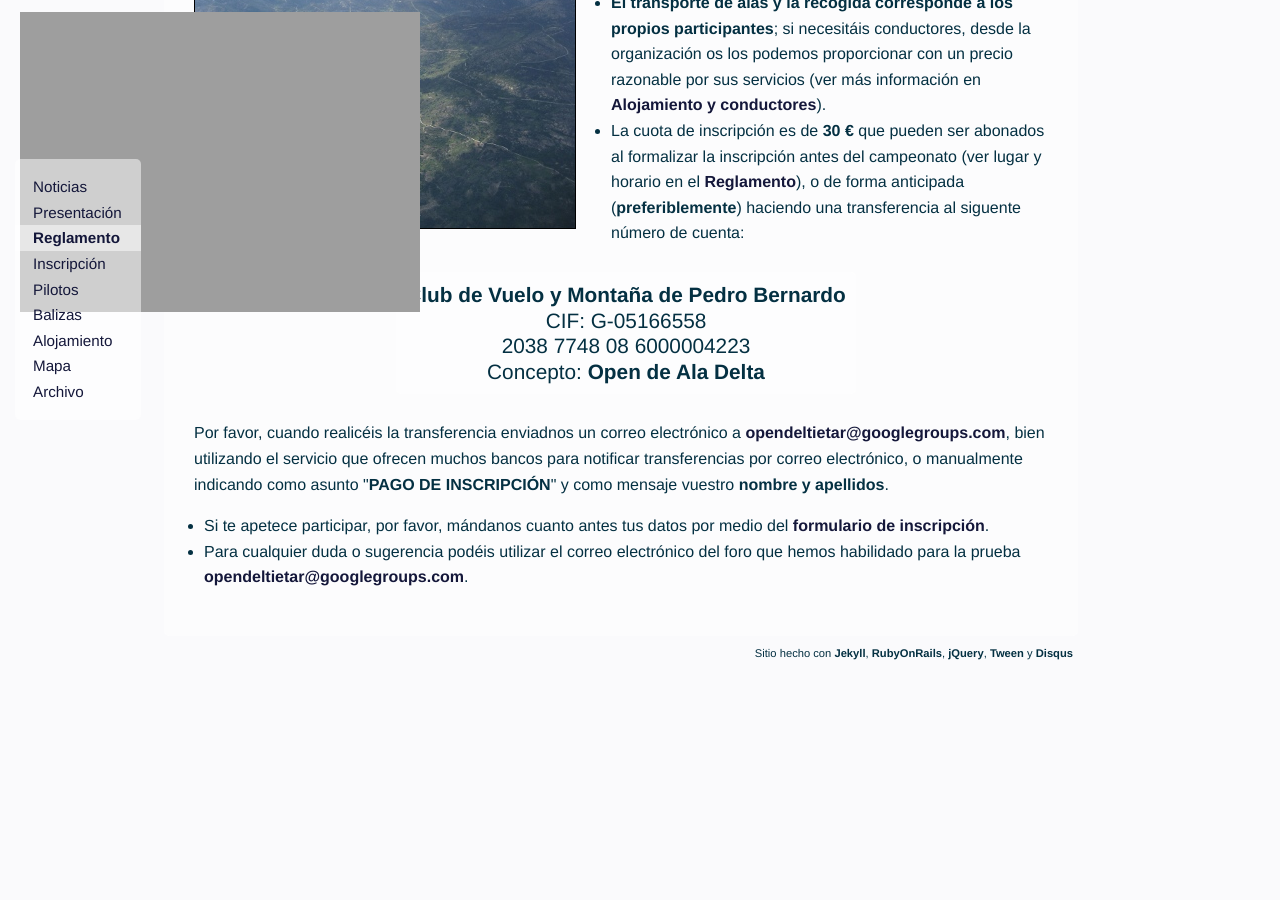
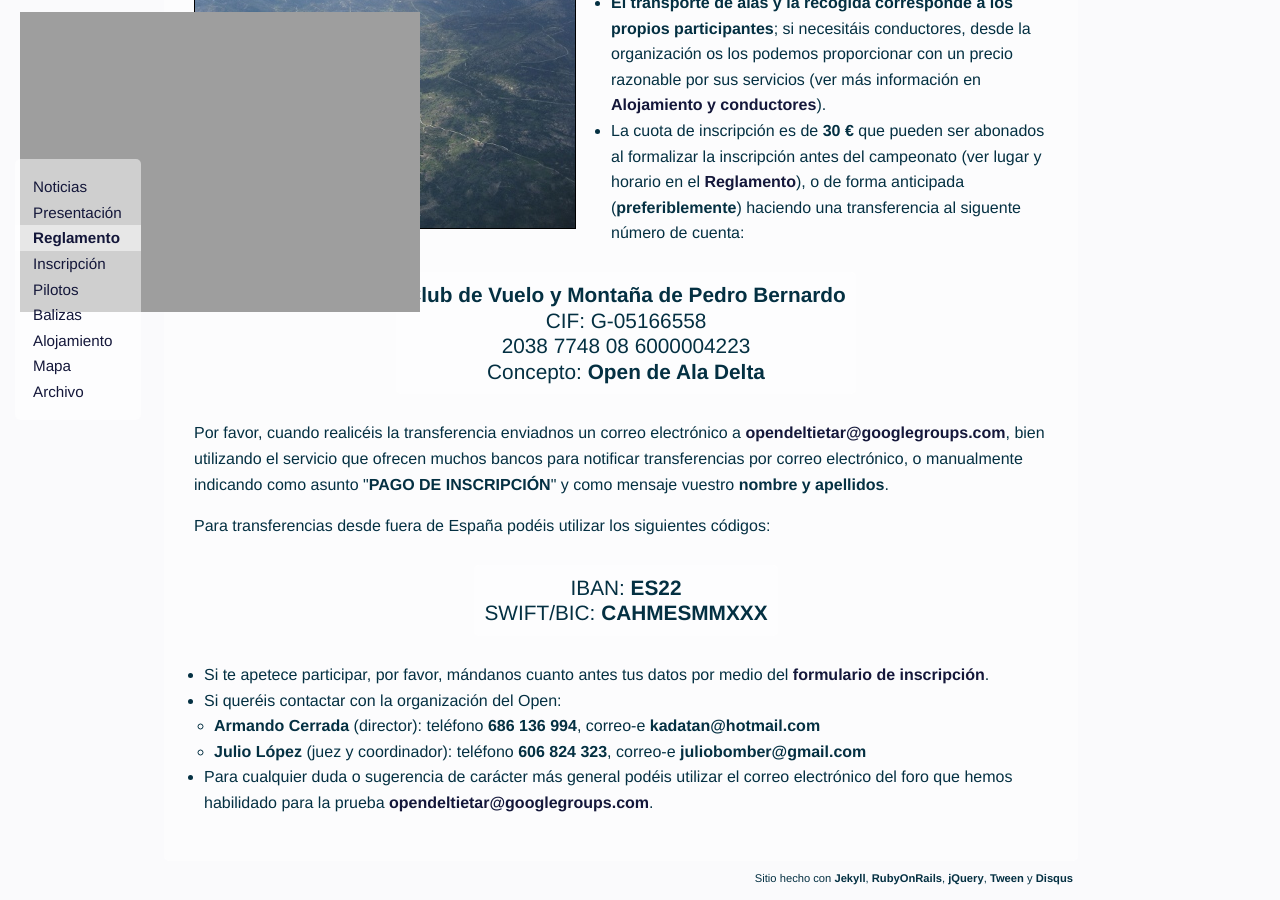
Before and after one commit to nando/openfly, a Jekyll site: the page built from reglamento.md, in a window 1280 px wide and 900 px high, scrolled down 548 px. Built offline with Jekyll 4.4.1, drawn with Linux system fonts in a browser that asks for light colours; before the commit the page ends 1223 px from its top, so only the background shows below that.

Commit message:
IBAN y contactos

```diff
--- a/_includes/account.html
+++ b/_includes/account.html
@@ -7,3 +7,10 @@
   </div>
 </div>
 <p>Por favor, cuando realicéis la transferencia enviadnos un correo electrónico a <a href="mailto:opendeltietar@googlegroups.com">opendeltietar@googlegroups.com</a>, bien utilizando el servicio que ofrecen muchos bancos para notificar transferencias por correo electrónico, o manualmente indicando como asunto "<strong>PAGO DE INSCRIPCIÓN</strong>" y como mensaje vuestro <strong>nombre y apellidos</strong>.</p>
+<p>Para transferencias desde fuera de España podéis utilizar los siguientes códigos:</p>
+<div class="account_wrapper">
+  <div class="account">
+    <p>IBAN: <strong>ES22</strong></p>
+    <p>SWIFT/BIC: <strong>CAHMESMMXXX</strong></p>
+  </div>
+</div>
--- a/reglamento.md
+++ b/reglamento.md
@@ -18,4 +18,7 @@ En [este enlace](downloads/Reglamento_I_Open_de_Ala_Delta_de_Pedro_Bernardo.pdf
 {% include account.html %}
 
 * Si te apetece participar, por favor, mándanos cuanto antes tus datos por medio del [formulario de inscripción](inscripcion.html).
-* Para cualquier duda o sugerencia podéis utilizar el correo electrónico del foro que hemos habilidado para la prueba [opendeltietar@googlegroups.com](https://groups.google.com/group/opendeltietar?hl=es).
+* Si queréis contactar con la organización del Open:
+  * **Armando Cerrada** (director): teléfono **686 136 994**, correo-e **kadatan@hotmail.com**
+  * **Julio López** (juez y coordinador): teléfono **606 824 323**, correo-e **juliobomber@gmail.com**
+* Para cualquier duda o sugerencia de carácter más general podéis utilizar el correo electrónico del foro que hemos habilidado para la prueba [opendeltietar@googlegroups.com](https://groups.google.com/group/opendeltietar?hl=es).
```
